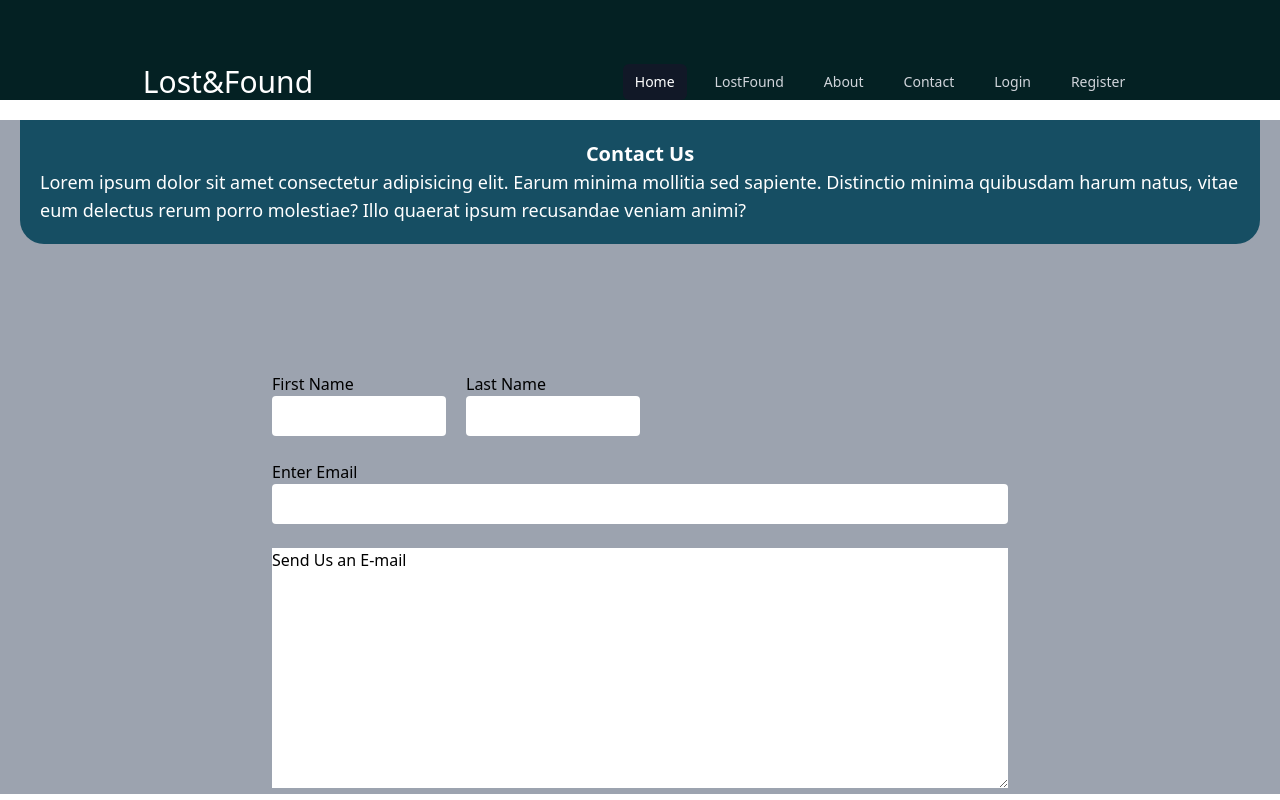
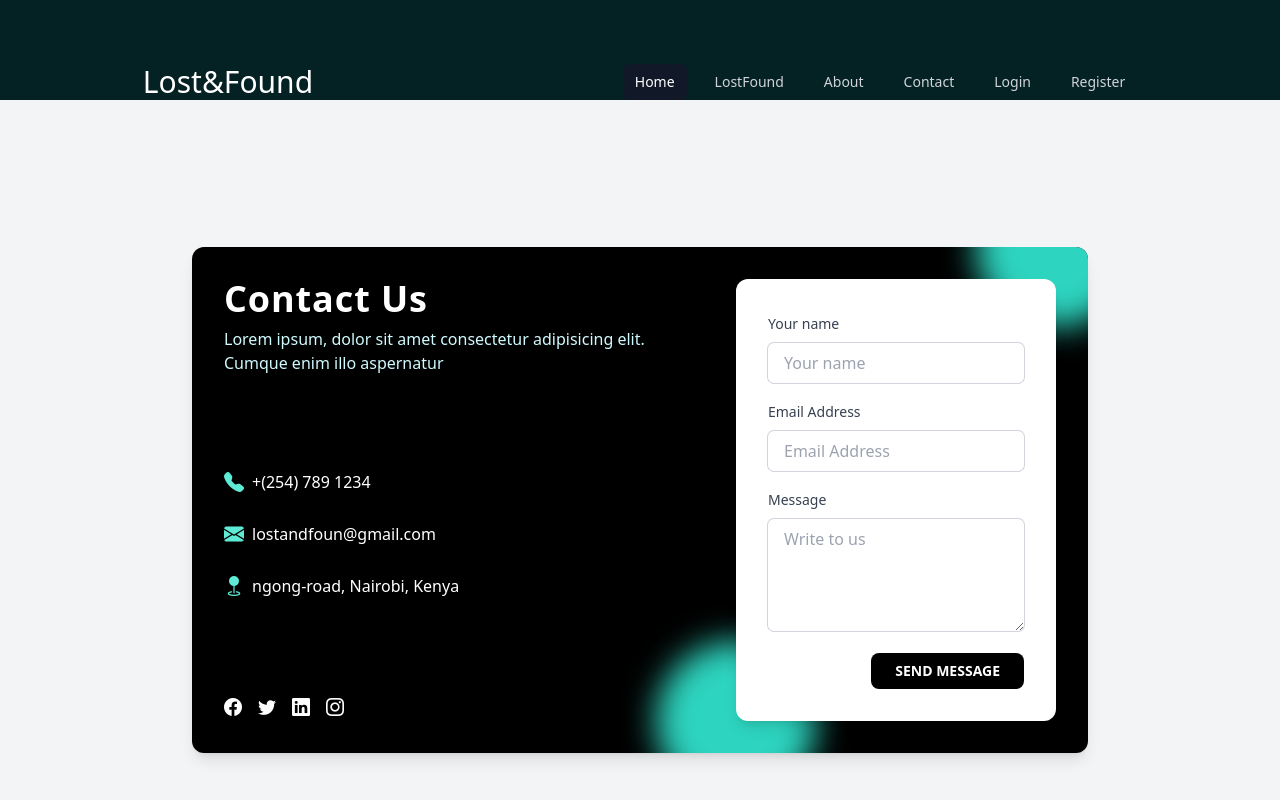
Before and after one commit to Mkdenno/Lost-Found-System, a React (Create React App) app: page /contact in a window 1280 px wide. Shown: the top 800 px of the page. Built offline with nearby package versions, Linux system fonts and the light colour scheme.

Commit message:
Done with the contact page

```diff
--- a/public/index.html
+++ b/public/index.html
@@ -9,6 +9,7 @@
       name="description"
       content="Web site created using create-react-app"
     />
+    <link rel="stylesheet" href="https://cdn.jsdelivr.net/npm/bootstrap-icons@1.10.3/font/bootstrap-icons.css">
     <link rel="apple-touch-icon" href="%PUBLIC_URL%/logo192.png" />
     <link rel="preconnect" href="https://fonts.googleapis.com">
     <link rel="preconnect" href="https://fonts.gstatic.com" crossorigin>
--- a/src/pages/Contact.js
+++ b/src/pages/Contact.js
@@ -2,51 +2,82 @@ import React from "react";
 
 const Contact = () => {
   return (
-    <div className="bg-gray-400">
-      <div className="flex flex-col bg-cyan-900 p-5 m-5 text-white rounded-b-3xl">
-        <h1 className="text-xl font-bold text-center">Contact Us</h1>
-        <p className="text-lg font-medium">
-          Lorem ipsum dolor sit amet consectetur adipisicing elit. Earum minima
-          mollitia sed sapiente. Distinctio minima quibusdam harum natus, vitae
-          eum delectus rerum porro molestiae? Illo quaerat ipsum recusandae
-          veniam animi?
+    <div className="bg-gray-100 flex justify-center items-center min-h-screen w-full">
+      <div className="flex flex-col md:flex-row md:space-x-6 space-y-6 md:space-y-0 bg-black w-full max-w-4xl p-8 rounded-xl text-white shadow-lg overflow-hidden">
+        <div className="flex flex-col space-y-8 justify-between">
+          <div>
+            <h1 className="font-bold text-4xl tracking-wide">Contact Us</h1>
+            <p className="pt-2 text-cyan-100">
+              Lorem ipsum, dolor sit amet consectetur adipisicing elit. Cumque
+              enim illo aspernatur
             </p>
           </div>
-
-      <form className="px-4 my-32 max-w-3xl mx-auto space-y-6">
-        <div className="w-1/2 flex space-x-5">
-          <div>
-            <label htmlFor="firstName">First Name</label>
-            <input
-              className="border-gray-400 block py-2 px-4 w-full rounded focus:outline-none focus:border-teal-500"
-              type="text"
-              id="firstName"
-            />
+          <div className="flex flex-col space-y-6">
+            <div className="inline-flex space-x-2 items-center">
+              <i className="bi bi-telephone-fill text-teal-300 text-xl"></i>
+              <span>+(254) 789 1234</span>
             </div>
 
-          <div>
-            <label htmlFor="lastName">Last Name</label>
-            <input
-              className="border-gray-400 block py-2 px-4 w-full rounded focus:outline-none focus:border-teal-500"
-              type="text"
-              id="lastName"
-            />
+            <div className="inline-flex space-x-2 items-center">
+              <i className="bi bi-envelope-fill text-teal-300 text-xl"></i>
+              <span>lostandfoun@gmail.com</span>
+            </div>
+
+            <div className="inline-flex space-x-2 items-center">
+              <i className="bi bi-geo-fill text-teal-300 text-xl"></i>
+              <span>ngong-road, Nairobi, Kenya</span>
             </div>
           </div>
+          <div className="flex space-x-4 text-lg">
+            <i className="bi bi-facebook"></i>
+            <i className="bi bi-twitter"></i>
+            <i className="bi bi-linkedin"></i>
+            <i className="bi bi-instagram"></i>
+          </div>
+        </div>
+        <div className="relative">
+          <div className="absolute z-0 w-40 h-40 bg-teal-400 rounded-full -right-20 -top-28 blur-lg"></div>
+          <div className="absolute z-0 w-40 h-40 bg-teal-400 rounded-full -left-20 -bottom-20 blur-lg"></div>
+          <div className=" relative z-10 bg-white rounded-xl shadow-lg p-8 md:w-80">
+            <form className="flex flex-col space-y-4 text-gray-700">
               <div>
-          <label htmlFor="email">Enter Email</label>
+                <label htmlFor="name" className="text-sm">
+                  Your name
+                </label>
                 <input
-            className="border-gray-400 block py-2 px-4 w-full rounded focus:outline-none focus:border-teal-500"
-            type="email"
-            id="email"
+                  type="text"
+                  placeholder="Your name"
+                  className="ring-1 ring-gray-300 w-full rounded-md py-2 px-4 outline-none focus:ring-2 focus:ring-teal-300 mt-2"
                 />
               </div>
               <div>
-          <textarea name="message" id="message" cols="30" rows="10" className="w-full focus:outline-none">
-            Send Us an E-mail
-          </textarea>
+                <label htmlFor="name" className="text-sm">
+                  Email Address
+                </label>
+                <input
+                  type="email"
+                  placeholder="Email Address"
+                  className="ring-1 ring-gray-300 w-full rounded-md py-2 px-4 outline-none focus:ring-2 focus:ring-teal-300 mt-2"
+                />
               </div>
+              <div>
+                <label htmlFor="name" className="text-sm">
+                  Message
+                </label>
+                <textarea
+                  type="email"
+                  rows="4"
+                  placeholder="Write to us"
+                  className="ring-1 ring-gray-300 w-full rounded-md py-2 px-4 outline-none focus:ring-2 focus:ring-teal-300 mt-2"
+                />
+              </div>
+              <button className="inline-block self-end bg-black text-white px-6 py-2 rounded-lg font-bold uppercase text-sm">
+                Send Message
+              </button>
             </form>
+          </div>
+        </div>
+      </div>
     </div>
   );
 };
```
Lines whose indentation alone changed are shown as unchanged.
